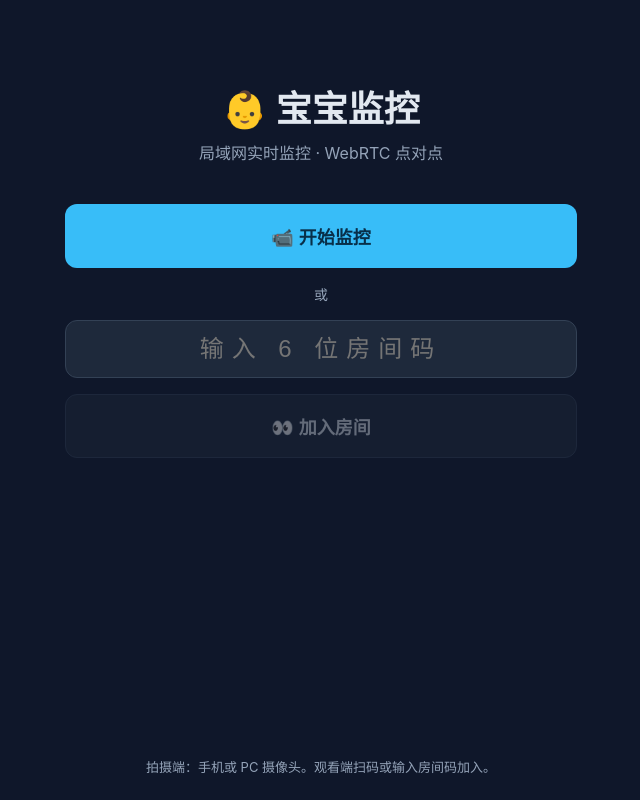
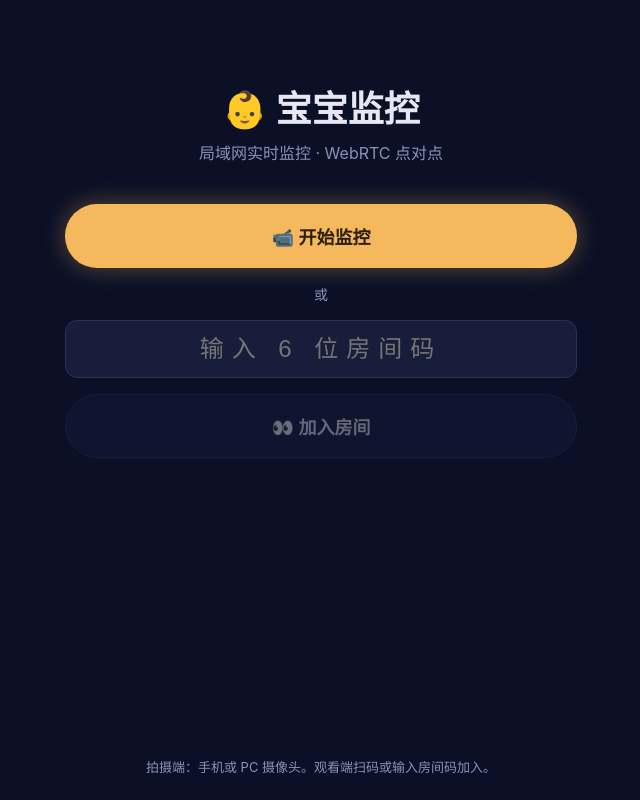
Before and after one commit to liyuanchen1997/baby-monitoring, a Vue app: page / in a window 1280 px wide. Shown: the whole page, without its empty margins (319-959 px from the left). Built offline with nearby package versions, Linux system fonts and the light colour scheme.

Commit message:
style(ui): Nightlight design system (UI 设计规范：夜灯守护)
- Design tokens: deep-night blue + nightlight amber palette
- Component language: pill buttons, glass panels, monospace numerals, breathing halo
- Docs: design §14 UI spec, requirements NFR-5

```diff
--- a/src/style.css
+++ b/src/style.css
@@ -1,15 +1,36 @@
-/* 全局基础样式：移动优先，暗色主题，PC 断点适配 */
+/* ============================================================
+   夜灯守护 · Nightlight
+   设计方向（详见 doc/设计文档.md §14 UI 设计规范）：
+   - 深夜蓝紫基底 + 夜灯琥珀主色 —— 低光护眼，整夜观看不刺眼
+   - 等宽大字数字（房间码/时间）—— 婴儿对讲机数字屏意象
+   - 呼吸光环表示连接状态；告警时光环变红脉动
+   - 毛玻璃悬浮控制条；移动优先，≥1024px PC 断点
+   ============================================================ */
 
 :root {
-  --bg: #0f172a;
-  --surface: #1e293b;
-  --border: #334155;
-  --text: #e2e8f0;
-  --muted: #94a3b8;
-  --primary: #38bdf8;
-  --danger: #f87171;
+  --bg: #0b1026;
+  --surface: #171d3b;
+  --surface-glass: rgba(23, 29, 59, 0.72);
+  --border: #2a3158;
+  --text: #e8e6f2;
+  --muted: #8b90b8;
+  --primary: #f5b85c;   /* 夜灯琥珀 */
+  --on-primary: #2a1e0a;
+  --ok: #4ade80;
   --warning: #fbbf24;
-  --ok: #34d399;
+  --danger: #fb7185;
+
+  --font-body: -apple-system, BlinkMacSystemFont, 'Segoe UI', 'PingFang SC',
+    'Hiragino Sans GB', 'Microsoft YaHei', sans-serif;
+  --font-num: ui-monospace, 'SF Mono', 'JetBrains Mono', 'Menlo', monospace;
+
+  --radius-lg: 20px;
+  --radius-md: 14px;
+  --radius-pill: 999px;
+
+  --glow-amber: 0 0 24px rgba(245, 184, 92, 0.35);
+  --glow-red: 0 0 28px rgba(251, 113, 133, 0.4);
+  --shadow-panel: 0 8px 32px rgba(2, 6, 23, 0.5);
 }
 
 * { box-sizing: border-box; margin: 0; padding: 0; }
@@ -18,8 +39,7 @@ html, body {
   height: 100%;
   background: var(--bg);
   color: var(--text);
-  font-family: -apple-system, BlinkMacSystemFont, 'Segoe UI', 'PingFang SC',
-    'Hiragino Sans GB', 'Microsoft YaHei', sans-serif;
+  font-family: var(--font-body);
   -webkit-font-smoothing: antialiased;
   -webkit-tap-highlight-color: transparent;
   overscroll-behavior: none;
@@ -29,27 +49,78 @@ html, body {
 
 .muted { color: var(--muted); }
 
+/* ---- 按钮：对讲机式胶囊按键 ---- */
 .btn {
   display: inline-flex;
   align-items: center;
   justify-content: center;
   gap: 8px;
   border: none;
-  border-radius: 12px;
-  padding: 14px 20px;
+  border-radius: var(--radius-pill);
+  padding: 14px 22px;
   font-size: 16px;
   font-weight: 600;
+  font-family: inherit;
   cursor: pointer;
   color: var(--text);
   background: var(--surface);
   border: 1px solid var(--border);
-  transition: filter 0.15s, transform 0.05s;
+  transition: filter 0.15s, transform 0.06s, box-shadow 0.2s;
   user-select: none;
   touch-action: manipulation;
 }
+.btn:hover { filter: brightness(1.12); }
 .btn:active { transform: scale(0.97); }
 .btn:disabled { opacity: 0.4; cursor: not-allowed; }
 
-.btn-lg { padding: 18px 24px; font-size: 18px; }
-.btn-primary { background: var(--primary); color: #082f49; border-color: transparent; }
-.btn-danger { background: var(--danger); color: #450a0a; border-color: transparent; }
+.btn-lg { padding: 18px 28px; font-size: 18px; }
+.btn-primary {
+  background: var(--primary);
+  color: var(--on-primary);
+  border-color: transparent;
+  box-shadow: var(--glow-amber);
+}
+.btn-danger { background: var(--danger); color: #2a0a10; border-color: transparent; }
+.btn-ghost { background: transparent; border-color: var(--border); }
+
+/* ---- 毛玻璃面板（悬浮控制条/卡片） ---- */
+.glass {
+  background: var(--surface-glass);
+  backdrop-filter: blur(16px) saturate(1.2);
+  -webkit-backdrop-filter: blur(16px) saturate(1.2);
+  border: 1px solid rgba(138, 148, 210, 0.18);
+  border-radius: var(--radius-lg);
+  box-shadow: var(--shadow-panel);
+}
+
+/* ---- 等宽数字（房间码/时间戳） ---- */
+.num {
+  font-family: var(--font-num);
+  font-variant-numeric: tabular-nums;
+  letter-spacing: 0.08em;
+}
+
+/* ---- 呼吸光环：连接状态 ---- */
+.halo {
+  display: inline-block;
+  width: 10px;
+  height: 10px;
+  border-radius: 50%;
+  background: var(--muted);
+}
+.halo.live { background: var(--ok); animation: breathe 2.4s ease-in-out infinite; }
+.halo.warn { background: var(--warning); }
+.halo.alert { background: var(--danger); animation: pulse-alert 1s ease-in-out infinite; }
+
+@keyframes breathe {
+  0%, 100% { box-shadow: 0 0 0 0 rgba(74, 222, 128, 0.45); }
+  50% { box-shadow: 0 0 0 10px rgba(74, 222, 128, 0); }
+}
+@keyframes pulse-alert {
+  0%, 100% { box-shadow: 0 0 0 0 rgba(251, 113, 133, 0.5); }
+  50% { box-shadow: 0 0 0 12px rgba(251, 113, 133, 0); }
+}
+
+@media (prefers-reduced-motion: reduce) {
+  .halo.live, .halo.alert { animation: none; }
+}
```
Also changed, not shown: doc/设计文档.md (+27 -0 lines), doc/需求文档.md (+1 -0 lines), doc/CHANGELOG.md.
